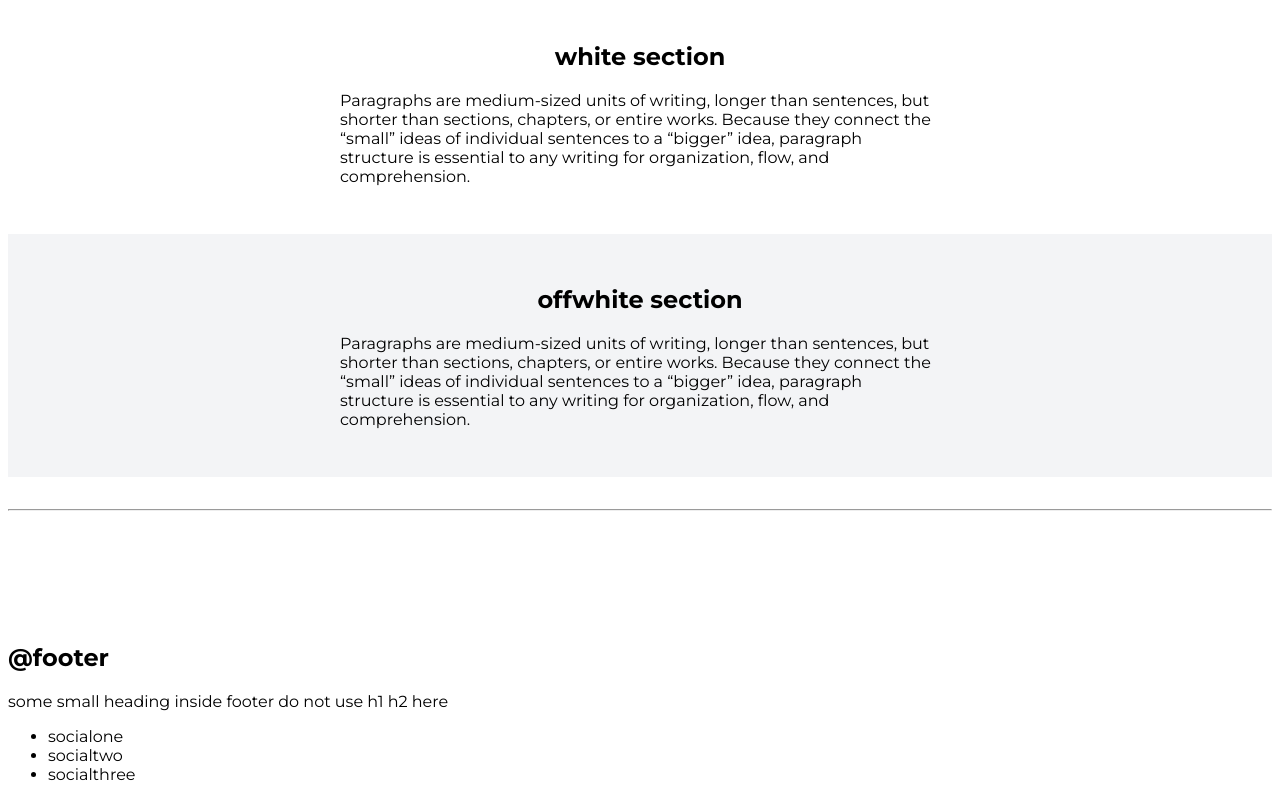
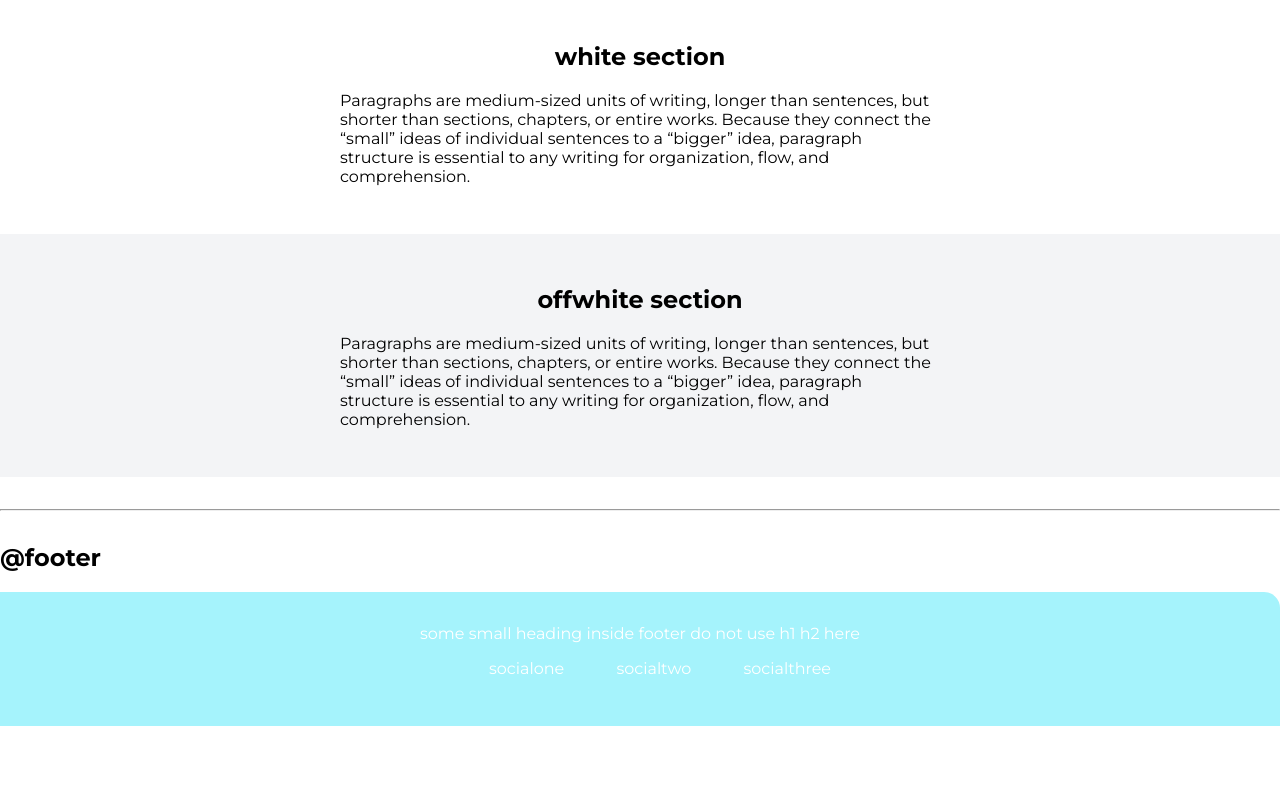
Before and after one commit to sumit2060049/neogcamp-lesson3-live, a plain HTML site: page index.html in a window 1280 px wide. Shown: the part 2221-3021 px from the top of the page. After the commit the page ends 2947 px from the top, so only its background shows below. Drawn offline with Linux system fonts and the light colour scheme.

Commit message:
all component done

```diff
--- a/index.html
+++ b/index.html
@@ -112,14 +112,23 @@
 
 <hr>
 
-    <div style="height:10vh"></div>
+    <!-- <div style="height:10vh"></div> -->
     <h2>@footer</h2>
-    <footer>
-        <div>some small heading inside footer do not use h1 h2 here </div>
-        <ul>
-            <li>socialone</li>
-            <li>socialtwo</li>
-            <li>socialthree</li>
+    <footer class="footer">
+        <div class="footer-header">some small heading inside footer do not use h1 h2 here </div>
+        <ul class="social-links list-non-bullet">
+            <li class="list-item-inline">
+                <a class="link" href="/">socialone
+                </a>
+            </li>
+            <li class="list-item-inline">
+                <a class="link"
+                href="/">socialtwo</a>
+            </li>
+            <li class="list-item-inline">
+                <a class="link"
+                href="/">socialthree</a>
+                </li>
         </ul>
     </footer>
 
--- a/styles.css
+++ b/styles.css
@@ -8,6 +8,7 @@
 }
 body{
     font-family: 'Montserrat', sans-serif;
+    margin: 0px;
 }
 hr{
     margin: 2rem 0rem;
@@ -100,3 +101,17 @@ hr{
     background-color: var(--off-white);
 }
 /*footer*/
+
+.footer{
+    background-color: var(--primary-color);
+    padding: 2rem 1rem;
+    text-align: center;
+    color: white;
+    border-top-right-radius: 1rem;
+}
+.footer .link{
+    color: white;
+}
+.footer .ul{
+    padding-inline-start: 0px;
+}
```
